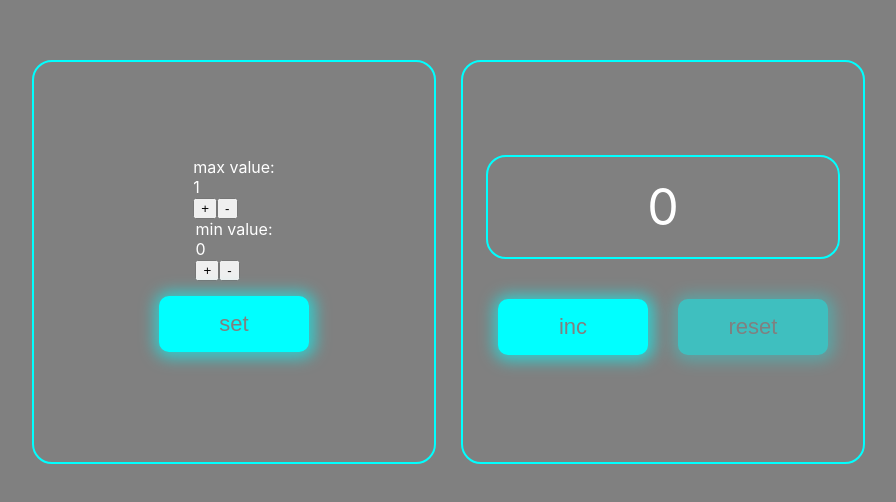
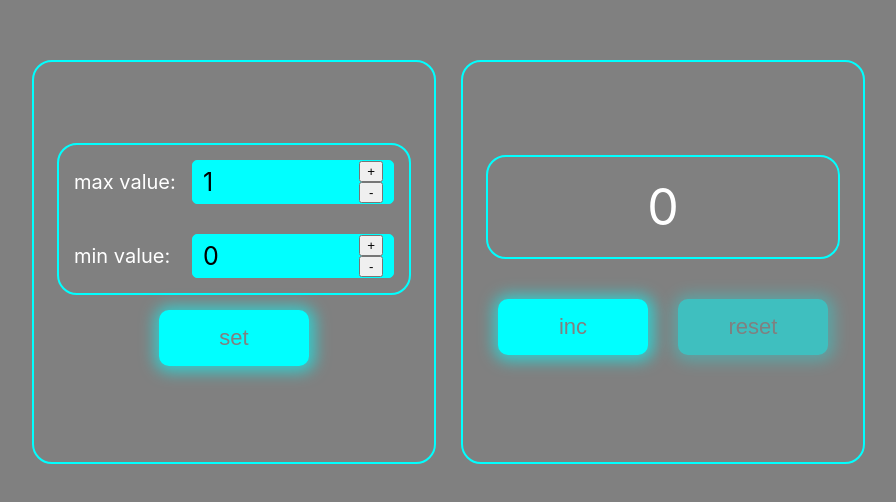
Before and after one commit to Sergey-Rimsha/counter_it, a React (Create React App) app: page / in a window 1280 px wide. Shown: the part 138-640 px from the top of the page, without its empty margins (179-1075 px from the left). Built offline with nearby package versions, Linux system fonts and the light colour scheme.

Commit message:
SetCounter add

```diff
--- a/src/App.tsx
+++ b/src/App.tsx
@@ -1,8 +1,7 @@
 import React, {useEffect, useState} from 'react';
 import './App.css';
 import {Counter} from "./components/Counter/Counter";
-import style from "./components/Counter/Counter.module.css";
-import {Button} from "./components/Button";
+import {SetCounter} from "./components/SetCounter/SetCounter";
 
 function App() {
 
@@ -10,17 +9,25 @@ function App() {
 	const [maxValue, setMaxValue] = useState(1);
 	const [startValue, setStartValue] = useState(0);
 
+	// useEffect(() => {
+	// 	let localStartValue = JSON.parse(localStorage.getItem("startValue"));
+	// 	setCounter(localStartValue)
+	// },[])
+
 	const onClickIncBtn = () => {
-		setCounter(counter + 1)
+		setCounter(counter + 1);
 	}
 
 	const onClickResetBtn = () => {
-		setCounter(0)
+		setCounter(startValue);
 	}
 
 	const onClickSetCounterValue = (maxValue: number, startValue: number) => {
+		localStorage.setItem('startValue', startValue.toString());
+		localStorage.setItem('maxValue', maxValue.toString());
 		setCounter(startValue);
 		setMaxValue(maxValue);
+		setStartValue(startValue);
 	}
 
 	return (
@@ -37,66 +44,3 @@ function App() {
 }
 
 export default App;
-
-
-export type SetCounterPropsType = {
-	onClickSetCounterValue: (maxValue: number, setMaxValue: number) => void
-}
-
-export const SetCounter = (props: SetCounterPropsType) => {
-
-	const [maxValue, setMaxValue] = useState(1);
-	const [minValue, setMinValue] = useState(0);
-
-	const [error, setError] = useState(false);
-
-	const onClickSetCounter = () => {
-		props.onClickSetCounterValue(maxValue, minValue);
-	}
-
-	useEffect(() => {
-
-		if (maxValue > minValue) {
-			setError(true);
-			console.log('dasd');
-		} else {
-			setError(false);
-		}
-	},[maxValue, minValue])
-
-
-	let styleBtn = error ? style.setButton: style.btnDisabled;
-
-
-	return (
-		<div className={style.counter}>
-			<div>
-				<div>max value:</div>
-				<div>
-					<span>{maxValue}</span>
-					<div>
-						<button onClick={() => setMaxValue(maxValue + 1)}>+</button>
-						<button onClick={() => setMaxValue(maxValue - 1)}>-</button>
-					</div>
-				</div>
-			</div>
-			<div>
-				<div>min value:</div>
-				<div>
-					<span>{minValue}</span>
-					<div>
-						<button onClick={()=> setMinValue( minValue + 1)}>+</button>
-						<button onClick={()=> setMinValue( minValue - 1)}>-</button>
-					</div>
-				</div>
-			</div>
-			<div>
-				<Button
-					title={"set"}
-					style={styleBtn}
-					disabled={error}
-					callback={onClickSetCounter}/>
-			</div>
-		</div>
-	)
-}
--- a/src/components/Counter/Counter.module.css
+++ b/src/components/Counter/Counter.module.css
@@ -58,19 +58,3 @@
 .btnDisabled {
 	opacity: 0.5;
 }
-
-
-.setButton {
-	width: 150px;
-	background-color: aqua;
-	border: none;
-	color: gray;
-	padding: 15px 32px;
-	text-align: center;
-	text-decoration: none;
-	display: inline-block;
-	font-size: 22px;
-	border-radius: 10px;
-	box-shadow: 1px 1px 15px 5px rgba(0,255,255, 0.6);
-	margin: 15px;
-}
--- /dev/null
+++ b/src/components/SetCounter/SetCounter.module.css
@@ -0,0 +1,62 @@
+
+.counter {
+    display: flex;
+    flex-direction: column;
+    height: 400px;
+    width: 400px;
+    align-items: center;
+    justify-content: center;
+    border: aqua solid 2px;
+    border-radius: 20px;
+    margin-right: 25px;
+}
+
+.setButton {
+    width: 150px;
+    background-color: aqua;
+    border: none;
+    color: gray;
+    padding: 15px 32px;
+    text-align: center;
+    text-decoration: none;
+    display: inline-block;
+    font-size: 22px;
+    border-radius: 10px;
+    box-shadow: 1px 1px 15px 5px rgba(0,255,255, 0.6);
+    margin: 15px;
+}
+
+.setCounter {
+    display: flex;
+    flex-direction: column;
+    width: 350px;
+    border: aqua solid 2px;
+    border-radius: 20px;
+}
+
+.setCounter .box {
+    display: flex;
+    justify-content: space-between;
+    align-items: center;
+    margin: 15px;
+    font-size: 20px;
+}
+
+.setCounter .box .setInput {
+    display: flex;
+    justify-content: space-between;
+    align-items: center;
+    width: 180px;
+    border: aqua solid 1px;
+    border-radius: 5px;
+    background-color: aqua;
+    color: #000;
+    font-size: 25px;
+    padding: 0 10px 0 10px;
+}
+
+.setCounter .box .setInput .wrapBtn {
+    display: flex;
+    flex-direction: column;
+
+}
--- /dev/null
+++ b/src/components/SetCounter/SetCounter.tsx
@@ -0,0 +1,68 @@
+import React, {useEffect, useState} from "react";
+import style from "./SetCounter.module.css"
+import {Button} from "../Button";
+
+export type SetCounterPropsType = {
+	onClickSetCounterValue: (maxValue: number, setMaxValue: number) => void
+}
+
+export const SetCounter = (props: SetCounterPropsType) => {
+
+	const [maxValue, setMaxValue] = useState(1);
+	const [minValue, setMinValue] = useState(0);
+
+	const [error, setError] = useState(false);
+
+	const onClickSetCounter = () => {
+		props.onClickSetCounterValue(maxValue, minValue);
+	}
+
+	useEffect(() => {
+
+		if (maxValue > minValue) {
+			setError(true);
+			console.log('dasd');
+		} else {
+			setError(false);
+		}
+	}, [maxValue, minValue])
+
+
+	let styleBtn = error ? style.setButton : style.btnDisabled;
+
+
+	return (
+		<div className={style.counter}>
+			<div className={style.setCounter}>
+				<div className={style.box}>
+					<div>max value:</div>
+					<div className={style.setInput}>
+						<span>{maxValue}</span>
+						<div className={style.wrapBtn}>
+							<button onClick={() => setMaxValue(maxValue + 1)}>+</button>
+							<button onClick={() => setMaxValue(maxValue - 1)}>-</button>
+						</div>
+					</div>
+				</div>
+				<div className={style.box}>
+					<div>min value:</div>
+					<div className={style.setInput}>
+						<span>{minValue}</span>
+						<div className={style.wrapBtn}>
+							<button onClick={() => setMinValue(minValue + 1)}>+</button>
+							<button onClick={() => setMinValue(minValue - 1)}>-</button>
+						</div>
+					</div>
+				</div>
+			</div>
+
+			<div>
+				<Button
+					title={"set"}
+					style={styleBtn}
+					disabled={false}
+					callback={onClickSetCounter}/>
+			</div>
+		</div>
+	)
+}
```
